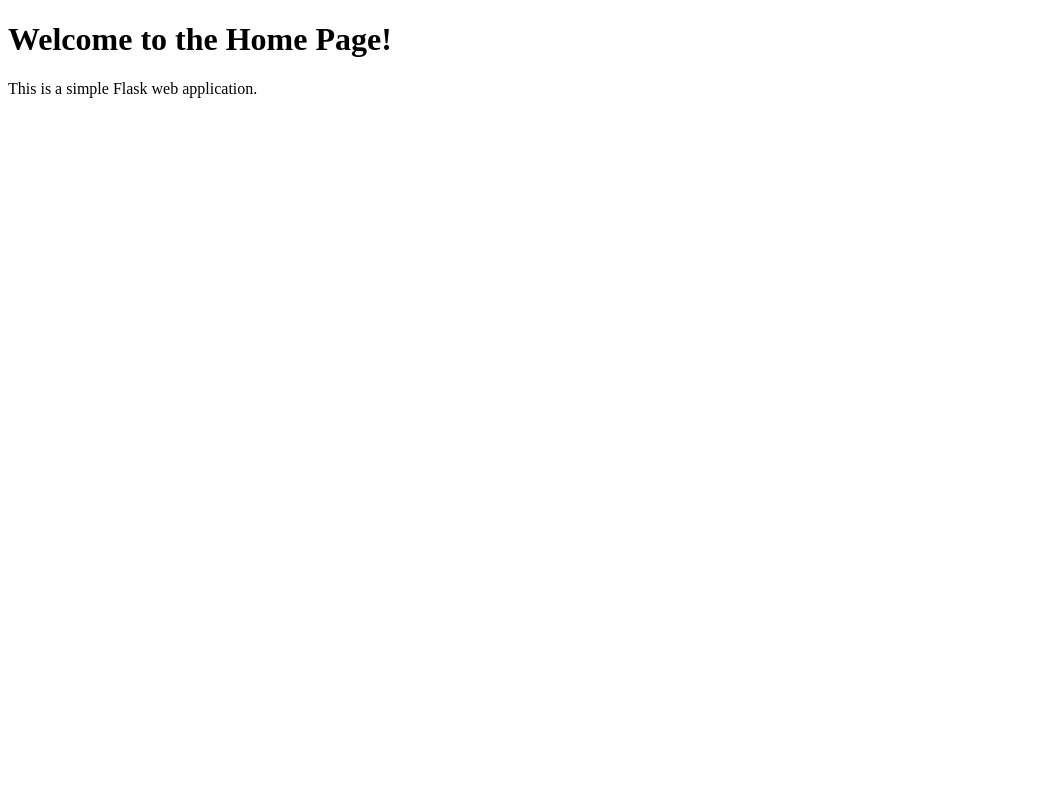
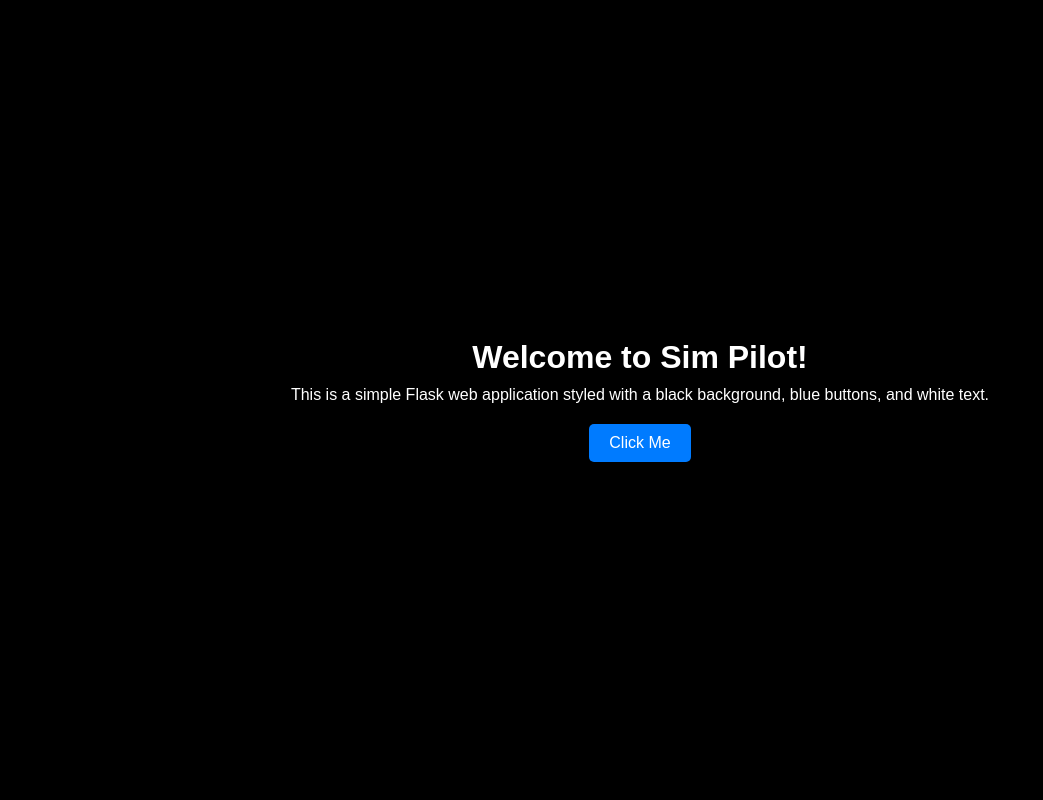
Before and after one commit to Noah-GP/SIMPILOT, a Flask app: page / in a window 1280 px wide. Shown: the whole page, without its empty margins (0-1043 px from the left). Run offline with Flask 3, Linux system fonts and the light colour scheme.

Commit message:
styles.css

```diff
--- /dev/null
+++ b/static/styles.css
@@ -0,0 +1,38 @@
+body {
+    margin: 0;
+    font-family: Arial, sans-serif;
+    background-color: #000; /* Black background */
+    color: #fff; /* White text */
+    display: flex;
+    justify-content: center;
+    align-items: center;
+    height: 100vh;
+}
+
+.container {
+    text-align: center;
+    padding: 20px;
+}
+
+h1 {
+    margin: 0 0 10px;
+}
+
+p {
+    margin: 0 0 20px;
+}
+
+.blue-button {
+    background-color: #007bff; /* Blue background for buttons */
+    color: #fff; /* White text for buttons */
+    border: none;
+    padding: 10px 20px;
+    border-radius: 5px;
+    cursor: pointer;
+    font-size: 16px;
+    transition: background-color 0.3s;
+}
+
+.blue-button:hover {
+    background-color: #0056b3; /* Darker blue on hover */
+}
--- a/templates/home.html
+++ b/templates/home.html
@@ -3,10 +3,14 @@
 <head>
     <meta charset="UTF-8">
     <meta name="viewport" content="width=device-width, initial-scale=1.0">
-    <title>Home Page</title>
+    <title>Sim Pilot</title>
+    <link rel="stylesheet" href="{{ url_for('static', filename='styles.css') }}">
 </head>
 <body>
-    <h1>Welcome to the Home Page!</h1>
-    <p>This is a simple Flask web application.</p>
+    <div class="container">
+        <h1>Welcome to Sim Pilot!</h1>
+        <p>This is a simple Flask web application styled with a black background, blue buttons, and white text.</p>
+        <button class="blue-button">Click Me</button>
+    </div>
 </body>
 </html>
```
